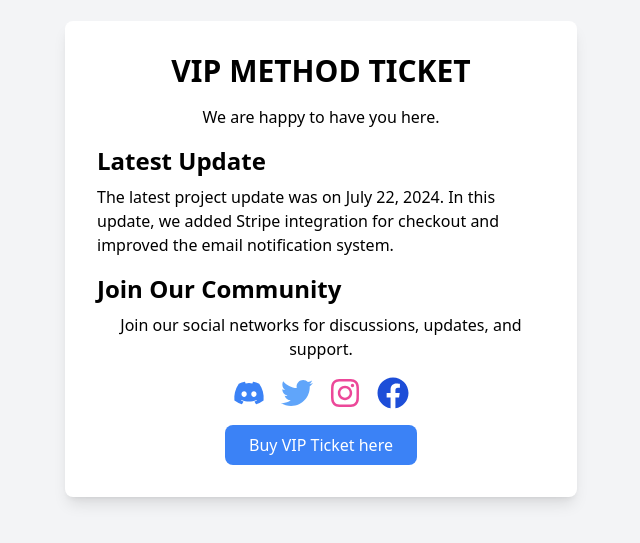
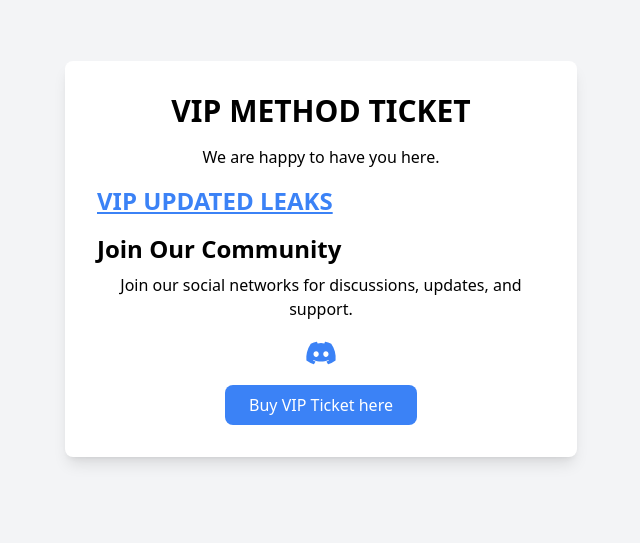
Before and after one commit to RuanDevz/Rifas, a Next.js app: page / in a window 1280 px wide. Shown: the part 141-684 px from the top of the page, without its empty margins (319-959 px from the left). Built offline with nearby package versions, Linux system fonts and the light colour scheme.

Commit message:
feat> updated att

```diff
--- a/app/form/page.tsx
+++ b/app/form/page.tsx
@@ -11,7 +11,7 @@ export default function FormPage() {
   const [timeLeft, setTimeLeft] = useState(120 * 24 * 3600);
   const [name, setName] = useState("");
   const [email, setEmail] = useState("");
-  const [quantity, setQuantity] = useState(1);
+  const [quantity, setQuantity] = useState(5);
   const { rifasAvailable, setRifasAvailable } = useContext(RifasContext);
   const [ticketGerenate, setTicketGerenate] = useState<Ticket[]>([]);
 
@@ -55,29 +55,28 @@ export default function FormPage() {
     if (rifasAvailable >= quantity) {
       try {
         const response = await axios.post(
-          `http://localhost:5000/generate-tickets`,
+          `${process.env.NEXT_PUBLIC_API}/generate-tickets`,
           { name, email, quantity }
         );
 
         const responsedata = response.data;
         console.log("Resposta da API:", responsedata);
 
-        // Verifica se responsedata contém a propriedade tickets e se é um array
         if (responsedata && Array.isArray(responsedata.tickets)) {
-          // Extraia os números dos tickets
-          const ticketNumbers = responsedata.tickets.map((ticket: { ticket: number }) => ticket.ticket);
+          const ticketNumbers = responsedata.tickets.map(
+            (ticket: { ticket: number }) => ticket.ticket
+          );
 
-          // Salve os números dos tickets no localStorage
           localStorage.setItem("UserTicket", JSON.stringify(ticketNumbers));
           console.log("Tickets salvos no localStorage:", ticketNumbers);
 
-          // Atualize o estado com os tickets gerados
           setTicketGerenate(responsedata.tickets);
         } else {
-          console.error("A resposta da API não contém um array de tickets ou tickets está faltando.");
+          console.error(
+            "A resposta da API não contém um array de tickets ou tickets está faltando."
+          );
         }
 
-        // Continue com o checkout
         const products = [
           {
             name: "VIP Method Ticket",
@@ -91,8 +90,7 @@ export default function FormPage() {
             `${process.env.NEXT_PUBLIC_API}/create-checkout`,
             { products }
           );
-          window.location.href = data.url
-
+          window.location.href = data.url;
         } catch (error) {
           console.error("Error creating checkout session", error);
         }
@@ -148,9 +146,15 @@ export default function FormPage() {
             max={rifasAvailable}
             placeholder="Quantidade de Tickets"
             value={quantity}
-            onChange={(e) => setQuantity(parseInt(e.target.value))}
+            onChange={(e) => {
+              // Limita a quantidade de caracteres a 4
+              const newValue = e.target.value.slice(0, 4);
+              setQuantity(parseInt(newValue));
+            }}
             className="px-4 py-2 border rounded-md text-gray-800"
             required
+            maxLength={4} // Define o máximo de caracteres
+            pattern="[0-9]*" // Aceita apenas números
           />
           <button
             type="submit"
--- a/app/page.tsx
+++ b/app/page.tsx
@@ -10,12 +10,14 @@ export default function Home() {
           VIP METHOD TICKET
         </h1>
         <p className="mb-4 text-center">We are happy to have you here.</p>
-        <h2 className="text-2xl font-semibold mb-2">Latest Update</h2>
-        <p className="mb-4">
-          The latest project update was on July 22, 2024. In this update, we
-          added Stripe integration for checkout and improved the email
-          notification system.
-        </p>
+        <Link
+          target="_blank"
+          className="text-blue-500 underline"
+          href="https://rentry.co/sevenx"
+        >
+          <h2 className="text-2xl font-semibold mb-2">VIP UPDATED LEAKS</h2>
+        </Link>
+        <p className="mb-4"></p>
         <h2 className="text-2xl font-semibold mb-2">Join Our Community</h2>
         <p className="mb-4 text-center">
           Join our social networks for discussions, updates, and support.
@@ -29,30 +31,6 @@ export default function Home() {
           >
             <FaDiscord size={32} />
           </a>
-          <a
-            href="https://twitter.com/your-profile"
-            target="_blank"
-            rel="noopener noreferrer"
-            className="text-blue-400 hover:text-blue-600"
-          >
-            <FaTwitter size={32} />
-          </a>
-          <a
-            href="https://instagram.com/your-profile"
-            target="_blank"
-            rel="noopener noreferrer"
-            className="text-pink-500 hover:text-pink-700"
-          >
-            <FaInstagram size={32} />
-          </a>
-          <a
-            href="https://facebook.com/your-profile"
-            target="_blank"
-            rel="noopener noreferrer"
-            className="text-blue-700 hover:text-blue-900"
-          >
-            <FaFacebook size={32} />
-          </a>
         </div>
         <div className="flex justify-center">
           <Link href="/dashboard">
```
